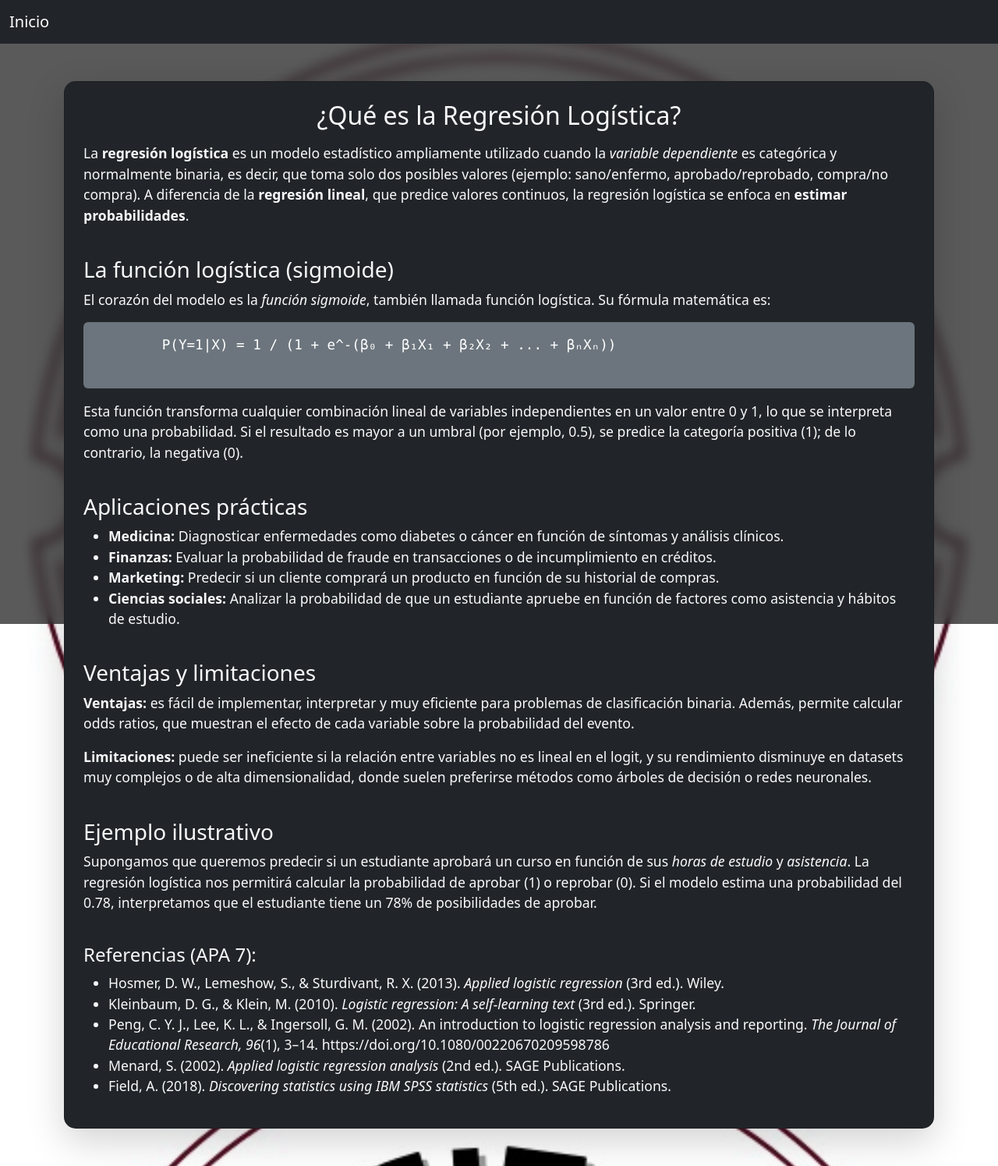
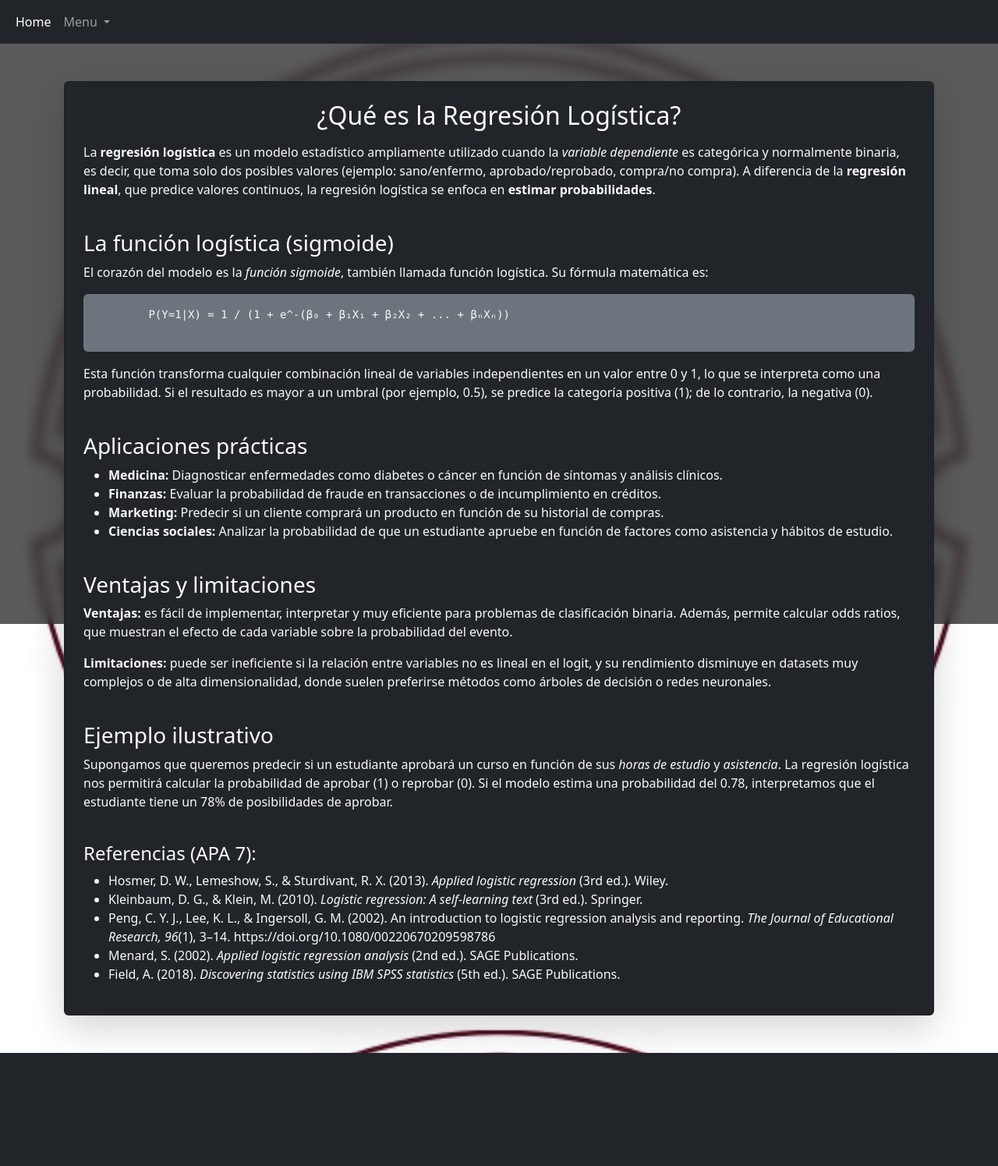
Before and after one commit to manuelarodriguezlopez/Act-Semana-1, a Flask app: page /LogisConceptos in a window 1280 px wide. Shown: the whole page at 78% size. After the commit the page ends 1350 px from the top, so only its background shows below. Run offline with Flask 3, Linux system fonts and the light colour scheme.

Commit message:
ULTIMO CAMBIO MENUS DESPLEGABLES
Se agrega los menus desplegables a la zona de conceptos de regresion logistica

```diff
--- a/templates/logisconceptos.html
+++ b/templates/logisconceptos.html
@@ -14,9 +14,52 @@
 <body class="bgH1">
 
   <!-------------------------------------- NAVBAR -------------------------------------->
-  <nav class="navbar navbar-expand-lg bg-dark navbar-dark">
+ <nav class="navbar navbar-expand-lg bg-dark navbar-dark">
     <div class="container-fluid">
-      <a class="navbar-brand" href="/">Inicio</a>
+      <button class="navbar-toggler" type="button" data-bs-toggle="collapse" data-bs-target="#navbarSupportedContent"
+        aria-controls="navbarSupportedContent" aria-expanded="false" aria-label="Toggle navigation">
+        <span class="navbar-toggler-icon"></span>
+      </button>
+      <div class="collapse navbar-collapse" id="navbarSupportedContent">
+        <ul class="navbar-nav me-auto mb-2 mb-lg-0">
+          <li class="nav-item">
+            <a class="nav-link active" aria-current="page" href="/">Home</a>
+          </li>
+          <li class="nav-item dropdown">
+            <a class="nav-link dropdown-toggle" href="#" id="navbarDropdown" role="button" data-bs-toggle="dropdown" aria-expanded="false">
+              Menu
+            </a>
+            <ul class="dropdown-menu" aria-labelledby="navbarDropdown">
+              <!-- Submenú Casos ML -->
+              <li class="dropdown-submenu">
+                <a class="dropdown-item dropdown-toggle" href="#">Casos ML</a>
+                <ul class="dropdown-menu">
+                  <li><a class="dropdown-item" href="/casoUno">Primer Caso</a></li>
+                  <li><a class="dropdown-item" href="/casoDos">Segundo Caso</a></li>
+                  <li><a class="dropdown-item" href="/casoTres">Tercer Caso</a></li>
+                  <li><a class="dropdown-item" href="/casoCuatro">Cuarto Caso</a></li>
+                </ul>
+              </li>
+
+              <!-- Submenú Regresión Lineal -->
+              <li class="dropdown-submenu">
+                <a class="dropdown-item dropdown-toggle" href="#">Regresión Lineal</a>
+                <ul class="dropdown-menu">
+                  <li><a class="dropdown-item" href="/regresionConceptos">Conceptos básicos</a></li>
+                  <li><a class="dropdown-item" href="/LR">Ejercicio práctico</a></li>
+                </ul>
+              </li>
+                <li class="dropdown-submenu">
+                <a class="dropdown-item dropdown-toggle" href="#">Regresion Logistica</a>
+                <ul class="dropdown-menu">
+                  <li><a class="dropdown-item" href="/LogisConceptos">Conceptos básicos</a></li>
+                  <li><a class="dropdown-item" href="/Lc">Ejercicio práctico</a></li>
+                </ul>
+              </li>
+            </ul>
+          </li>
+        </ul>
+      </div>
     </div>
   </nav>
 
@@ -88,7 +131,9 @@
   </div>
 
   <script src="https://cdn.jsdelivr.net/npm/bootstrap@5.3.3/dist/js/bootstrap.bundle.min.js"></script>
-  <style>
+ <style>
+
+    h1, h2, h3, h4, h5 { color: #fdfbfb; }
     body::before {
       content: "";
       position: fixed;
@@ -97,11 +142,23 @@
       background: rgba(20, 20, 20, 0.7);
       z-index: -1;
     }
-    .navbar { background-color: black; }
-    .card { border-radius: 15px; }
-    h2, h3, h4 { color: #f8f9fa; }
-    p, li, pre { font-size: 1.1rem; }
-    pre { color: #fff; }
+    .navbar { background-color: rgb(7, 7, 7); }
+    .card { background-color: #212529; color: #faf8f8; }
+    .accordion-button { font-weight: bold; }
+    .dropdown-submenu {
+  position: relative;
+}
+
+.dropdown-submenu > .dropdown-menu {
+  display: none;
+  top: 0;
+  left: 100%;
+  margin-top: 3px;
+}
+
+.dropdown-submenu:hover > .dropdown-menu {
+  display: block;
+}
   </style>
 </body>
 </html>
```
